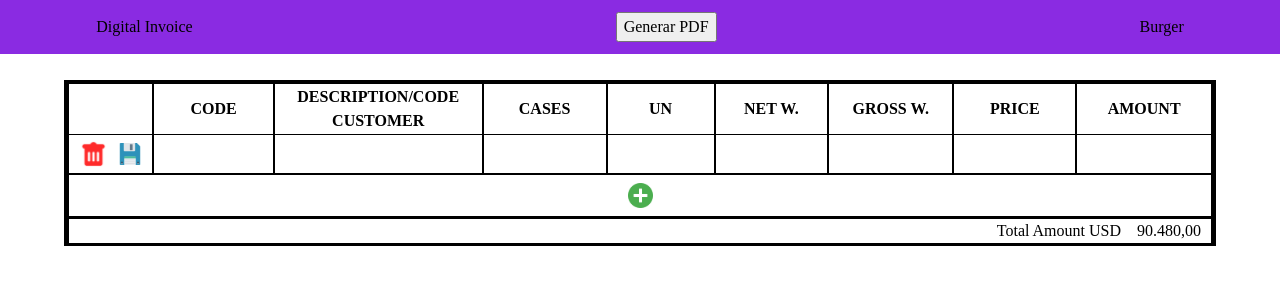
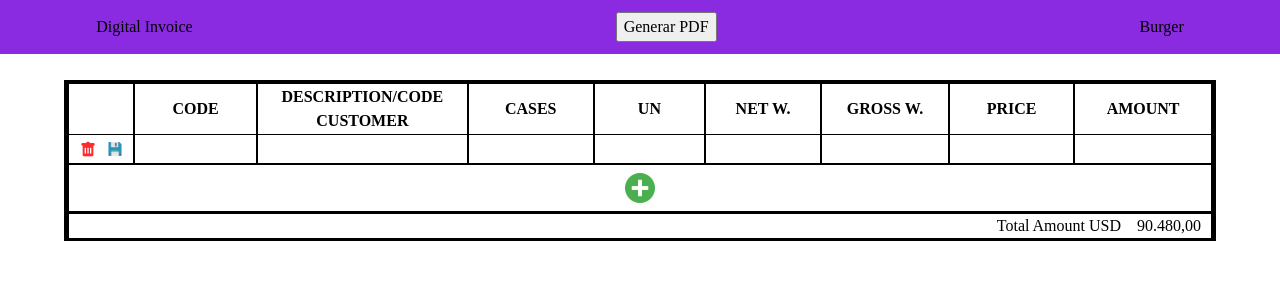
Before and after one commit to PDFgenerator/PDFgenerator.github.io, a React (Create React App) app: page / in a window 1280 px wide. Shown: the top 300 px of the page. Built offline with nearby package versions, Linux system fonts and the light colour scheme; a web font is replaced by a local one.

Commit message:
add hovers in buttons

```diff
--- a/src/App/Inovoice/RowCard/rowCard.module.css
+++ b/src/App/Inovoice/RowCard/rowCard.module.css
@@ -30,10 +30,15 @@ input {
     background: none;
 }
 
-.FirstInput button img{
-    width: 50px;
+.FirstInput button img {
+    width: 30px;
+    transition: all 0.1s linear;
+}
+
+.FirstInput button img:hover {
+    transform: scale(1.15);
 }
 
 .Bucket {
-    width: 60px !important;
+    width: 35px !important;
 }
--- a/src/App/Inovoice/table.module.css
+++ b/src/App/Inovoice/table.module.css
@@ -43,5 +43,10 @@
 }
 
 .ButtonPlus img {
-    width: 25px;
+    width: 30px;
+    transition: all 0.1s linear;
 }
+
+.ButtonPlus img:hover {
+    transform: scale(1.15);
+}
```
